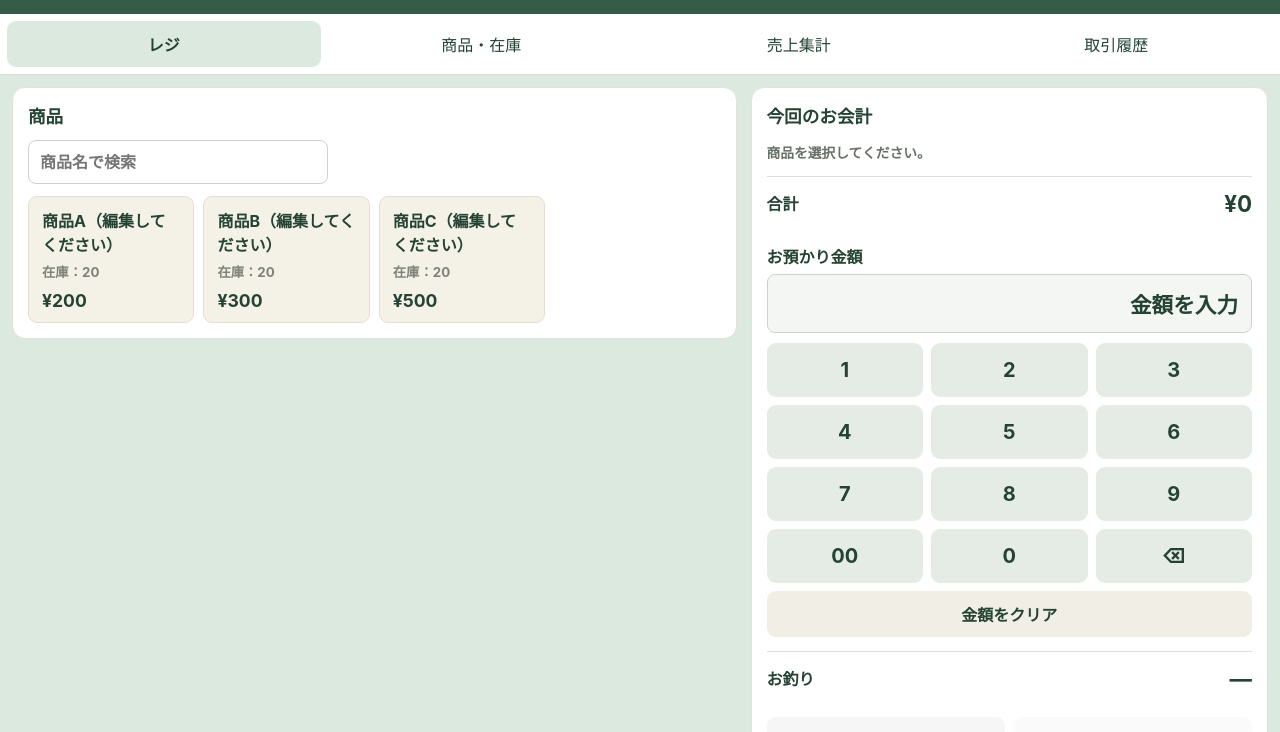
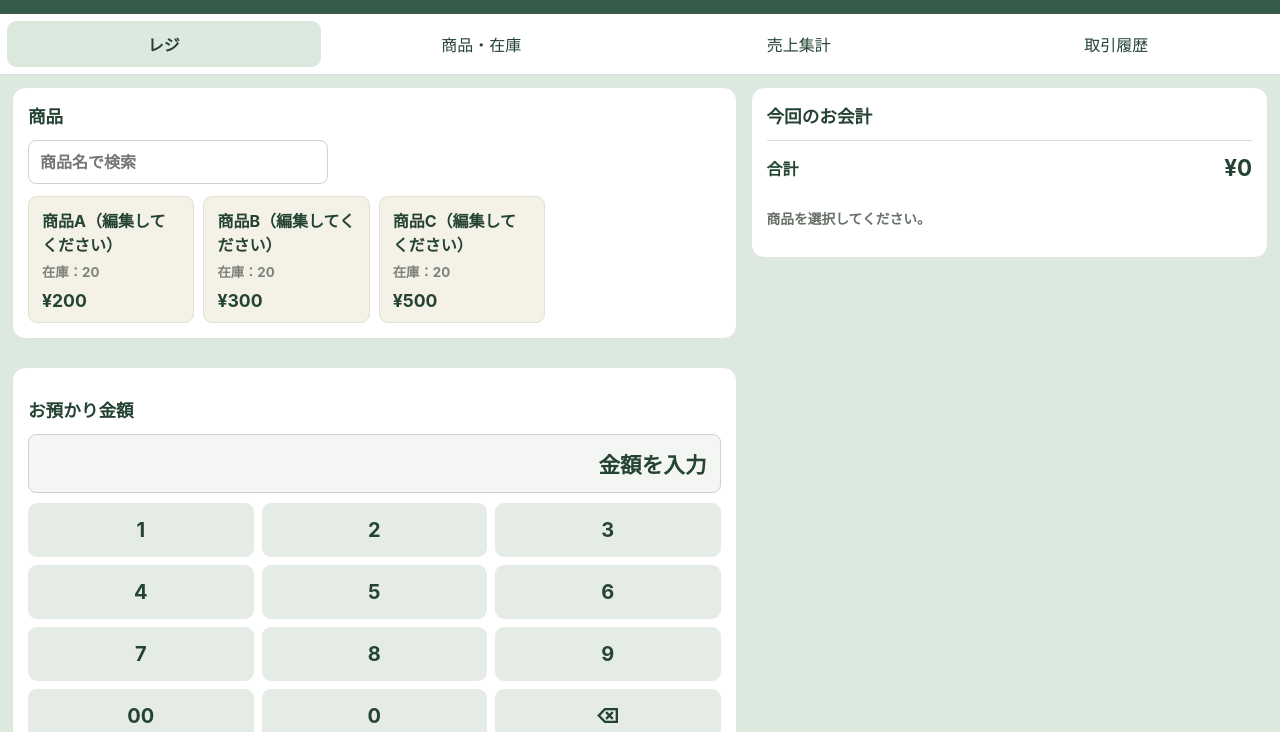
Before and after one commit to riocodile/offline-register, a plain HTML site: page index.html in a window 1280 px wide. Shown: the part 68-800 px from the top of the page. Drawn offline with Linux system fonts and the light colour scheme.

Commit message:
Update index.html

```diff
--- a/index.html
+++ b/index.html
@@ -38,22 +38,21 @@
             <input id="search" placeholder="商品名で検索">
             <div id="tiles" class="tiles"></div>
           </article>
+
           <article>
             <h2>今回のお会計</h2>
-            <div id="cart">商品を選択してください。</div>
             <div class="total">
               <span>合計</span>
               <strong id="total">¥0</strong>
             </div>
+            <div id="cart">商品を選択してください。</div>
+          </article>
 
+          <article>
             <div class="cash-entry">
-              <div class="cash-label">お預かり金額</div>
+              <h2>お預かり金額</h2>
               <input id="cash" type="hidden" value="">
-
-              <div id="cashDisplay" class="cash-display">
-                金額を入力
-              </div>
-
+              <div id="cashDisplay" class="cash-display">金額を入力</div>
               <div id="cashKeypad" class="cash-keypad">
                 <button type="button" data-key="1">1</button>
                 <button type="button" data-key="2">2</button>
@@ -68,10 +67,8 @@
                 <button type="button" data-key="0">0</button>
                 <button type="button" data-key="backspace">⌫</button>
               </div>
-
               <button type="button" id="cashClear" class="cash-clear">金額をクリア</button>
             </div>
-
             <div class="total">
               <span>お釣り</span>
               <strong id="change">—</strong>
@@ -81,6 +78,7 @@
               <button id="checkout" disabled>会計を確定</button>
             </div>
           </article>
+
         </div>
       </section>
 
```
